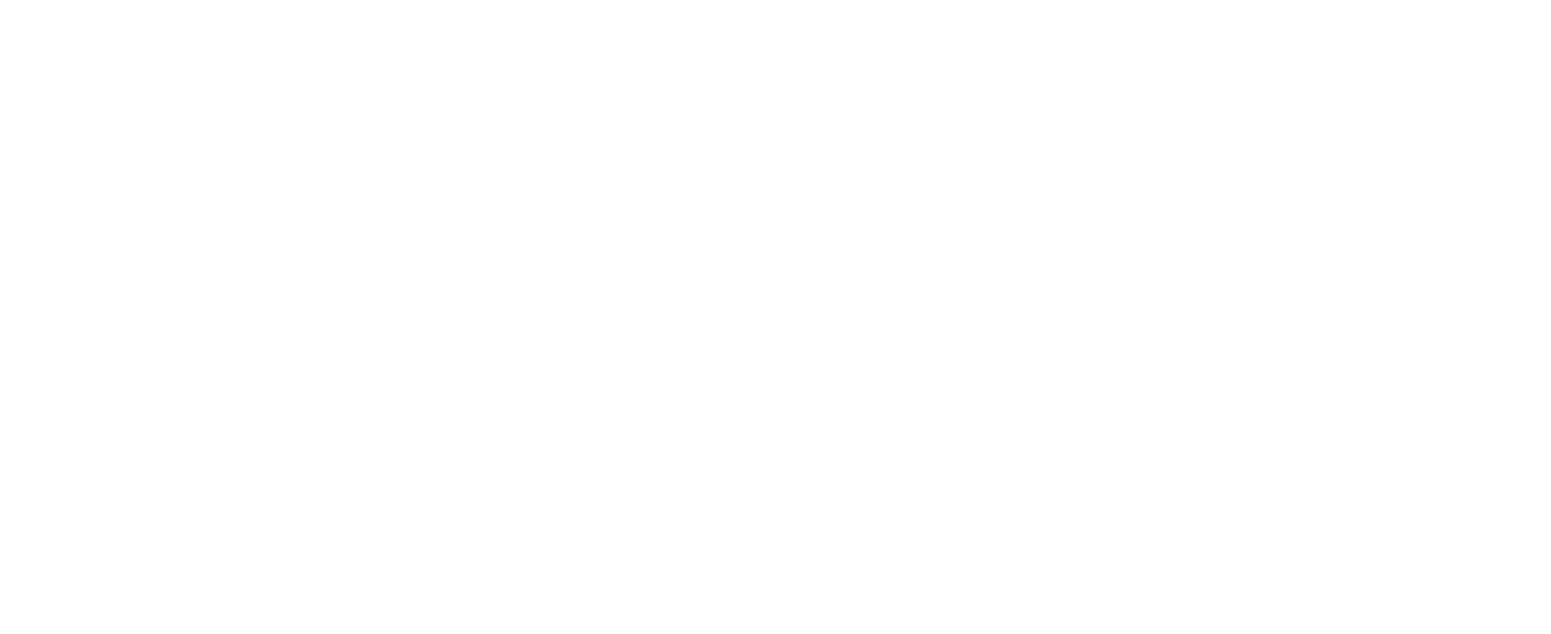
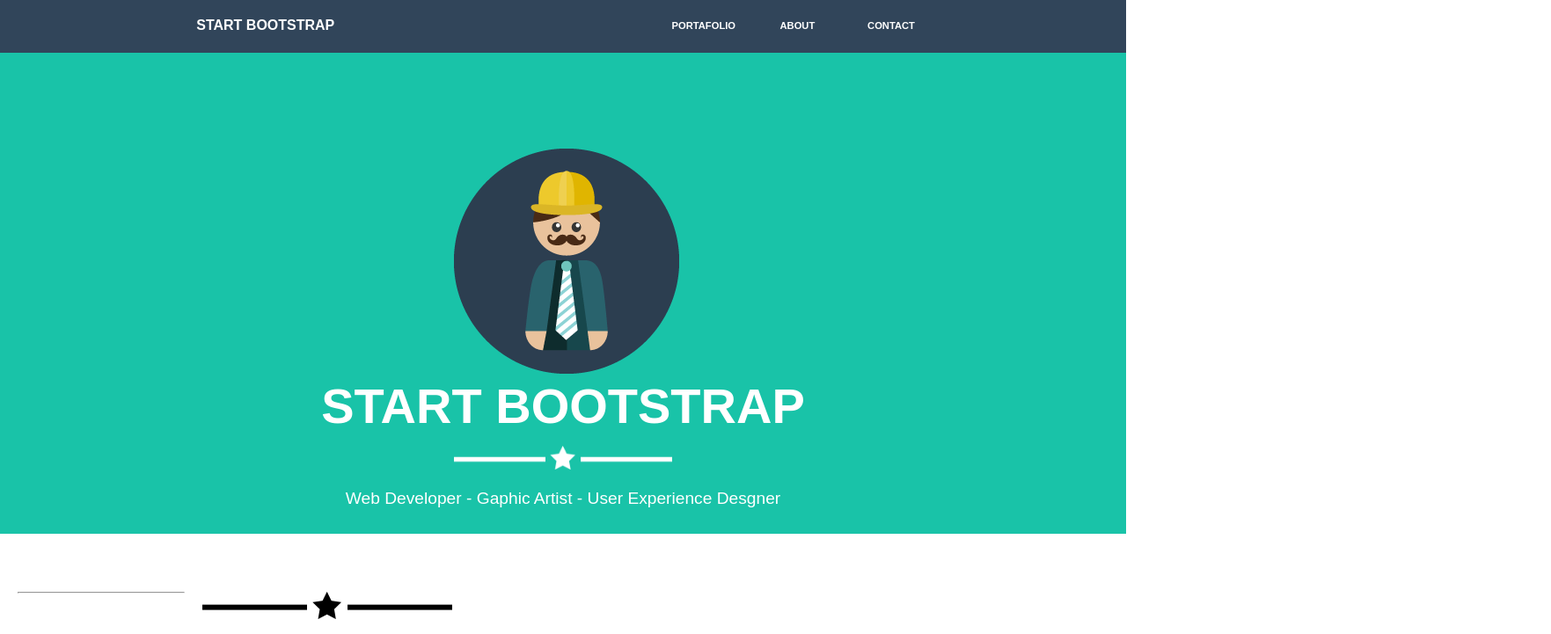
Before and after one commit to ErandyR/freelancer-grid, a plain HTML site: page index.html in a window 1280 px wide. Shown: the top 721 px of the page at 88% size, 1763 px wide, since content can reach past the window. Drawn offline with Linux system fonts and the light colour scheme.

Commit message:
se visualizan las imagenes

```diff
--- a/css/common.css
+++ b/css/common.css
@@ -1,3 +1,67 @@
 /*
  * Estilos reutilizables
  */
+ *{
+   box-sizing: border-box;
+   margin: 0;
+   padding: 0;
+ }
+
+ /* contenedor */
+ .container {
+   width: 100% auto;
+   max-width: 100%;
+   margin: 0px auto;
+ }
+ .row:before,.row:after {
+   content: " ";
+   display:table;
+ }
+[class*="col-"]{
+  min-height: 7px;
+  padding: 10px;
+  float: left;
+}
+
+ .column {
+ }
+ .cuadro {
+
+ }
+
+ .col-1 {
+   width: 8.33%;
+ }
+ .col-2 {
+   width: 16.66%;
+ }
+ .col-3 {
+   width: 25%;
+ }
+ .col-4 {
+   width: 33.33%;
+ }
+ .col-5 {
+   width: 41.66;
+ }
+ .col-6 {
+   width: 50%;
+ }
+ .col-7 {
+   width: 58.33%;
+ }
+ .col-8 {
+   width: 66.66%;
+ }
+ .col-9 {
+   width: 75%;
+ }
+ .col-10 {
+   width: 83.33%;
+ }
+ .col-11 {
+  width: 91.66%;
+ }
+ .col-12 {
+   width: 100%;
+ }
--- a/css/main.css
+++ b/css/main.css
@@ -1,3 +1,65 @@
 /*
  * Estilos de tu proyecto
  */
+ .navegador{
+   background: #31455a;
+   width: 100%;
+   height: 60px;
+ }
+
+ .parrafo1Nav {
+   font-size: 100%;
+   color: white;
+   font-family: arial;
+   font-weight: bold;
+   margin-top: 5%
+ }
+ .parrafoNav {
+     font-family: arial;
+     font-weight: bold;
+     margin-top: 15%;
+     text-align: center;
+
+ }
+
+ .navLink {
+   font-size: 70%;
+ }
+.link {
+  color: white;
+  text-decoration: none;
+}
+
+/* siguiente seccion(2) "inicio" */
+.seccionInicio {
+  background: #19c3a8;
+  display: inline-block;
+  height: auto;
+  width: 100%;
+}
+
+.imagenProfile {
+  margin-left: 30%;
+  margin-top: 16%;
+}
+
+.parrafoSectionInicio {
+  color: white;
+  font-family: arial;
+  font-weight: bold;
+  font-size: 350%;
+  text-align: center;
+}
+.estrellaBlanca {
+  margin-left: 30%;
+  margin-top: 2%;
+  width: 40%;
+}
+.parrafoDescripcion {
+  color: white;
+  font-family: arial;
+  font-size: 120%;
+  text-align: center;
+  margin-top: 3%;
+  margin-bottom: 3%;
+}
--- a/index.html
+++ b/index.html
@@ -4,12 +4,86 @@
 	<meta charset="UTF-8">
 	<title>Freelancer</title>
 	<!-- Enlaza aquí tu CSS común y de tu proyecto -->
-
+	<link rel="stylesheet" href="css/common.css">
+	<link rel="stylesheet" href="css/main.css">
 </head>
 <body>
 	<!-- Escribe tu código aquí -->
+	<section class="container">
+		<nav class="row navegador">
+			<div class="col-2">
+			</div>
+			<div class="col-2">
+				<p class="parrafo1Nav">START BOOTSTRAP</p>
+			</div>
+			<div class="col-3">
+			</div>
+			<div class="col-1">
+				<p class="parrafoNav navLink"><a href="#" class="link">PORTAFOLIO</p>
+			</div>
+			<div class="col-1">
+				<p class="parrafoNav navLink"><a href="#" class="link">ABOUT</p>
+			</div>
+			<div class="col-1">
+				<p class="parrafoNav navLink"><a href="#" class="link">CONTACT</p>
+			</div>
+		</nav>
+		<section class="row seccionInicio">
+			<div class="col-3">
+			</div>
+			<div class="col-6">
+				<img src="assets/images/profile.png" class="imagenProfile">
+				<p class="parrafoSectionInicio">START BOOTSTRAP</p>
+				<img src="assets/images/estrellaBlanca.png" class="estrellaBlanca">
+				<p class="parrafoDescripcion">Web Developer - Gaphic Artist - User Experience Desgner</p>
+			</div>
+			<div class="col-3">
+			</div>
+		</section>
+		<!--comienza portafolio -->
+		<section id="portafolio" class="container">
+			<div class="row">
+				<span class="col-12">
+					<h1>Portfolio</h1>
+				</span>
+			</div>
+			<div class="row">
+				<span class="col-12">
+					<div class="col-2 centrado">
+						<hr class=" bg-king">
+					</div>
+					<div class="col-1">
+						<img src="assets/images/estrellaNegra.png" >
+					</div>
+			</div>
+			<div class="row">
+				<div class="col-4">
+					<img src="assets/images/portfolio/cabin.png">
+				</div>
+				<div class="col-4">
+					<img src="assets/images/portfolio/cake.png">
+				</div>
+				<div class="col-4">
+					<img src="assets/images/portfolio/circus.png">
+				</div>
+			</div>
+			<div class="row">
+				<div class="col-4">
+					<img src="assets/images/portfolio/game.png">
+				</div>
+				<div class="col-4">
+					<img src="assets/images/portfolio/safe.png">
+				</div>
+				<div class="col-4">
+					<img src="assets/images/portfolio/submarine.png">
+				</div>
+			</div>
+		</section>
 
+	</section>
 	<!-- Enlaza aquí tu archivo JS -->
+	<script type="text/javascript" src="assets/js/app.js">
 
+	</script>
 </body>
 </html>
```
Also changed, not shown: assets/images/estrellaBlanca.png (added), assets/images/estrellaNegra.png (added).
